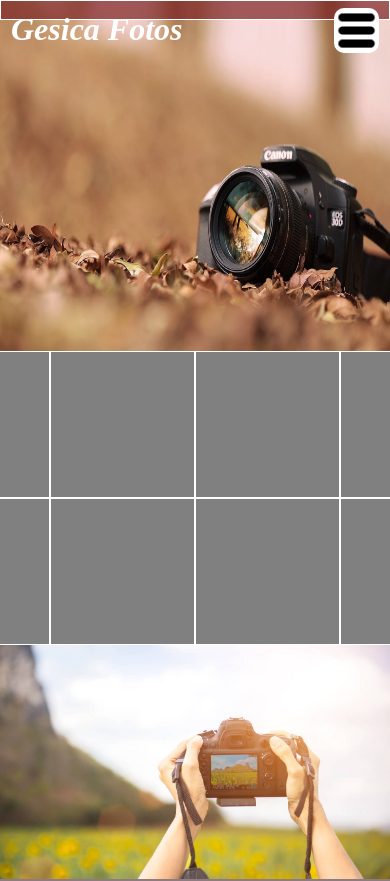
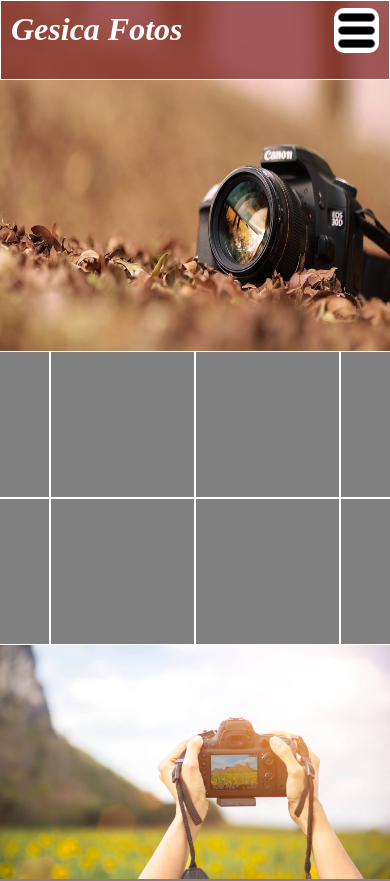
Before and after one commit to alysson102/Gesica_fotos, a plain HTML site: page index.html in a window 390 px wide. Shown: the top 881 px of the page. Drawn offline with Linux system fonts and the light colour scheme.

Commit message:
Update catra.css

```diff
--- a/csst/catra.css
+++ b/csst/catra.css
@@ -550,7 +550,7 @@ section.contw > h1{
 
     header{
         height:100%;
-        max-height:20px;
+        max-height:80px;
     }
 
     section.sec0{
```
